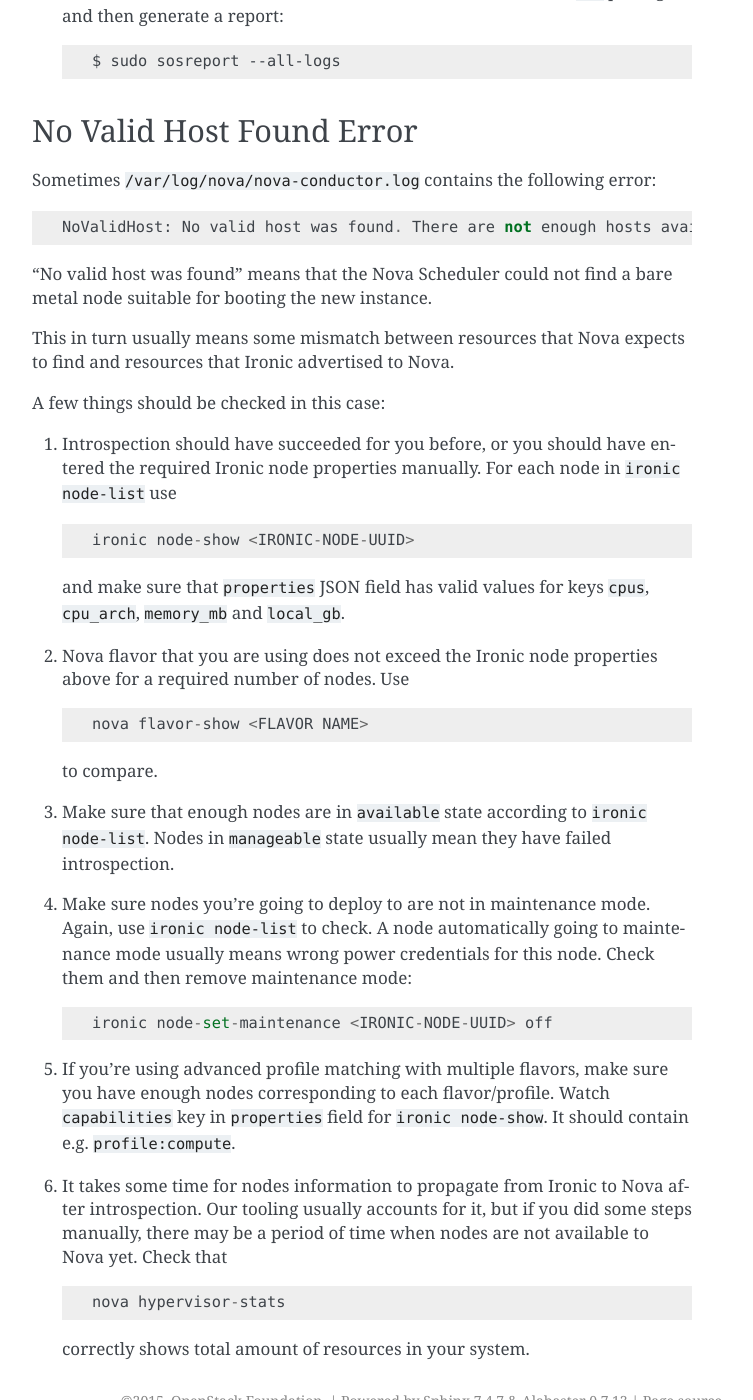
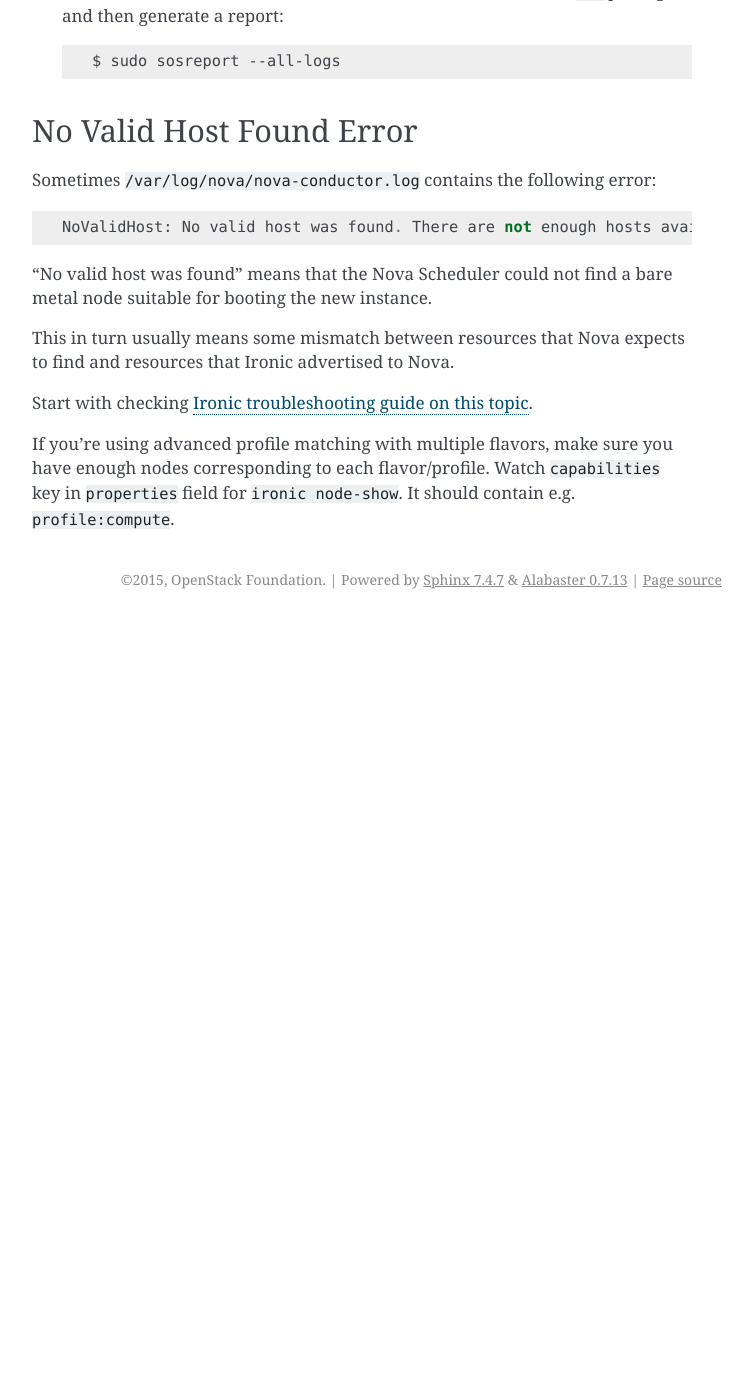
Before and after one commit to openstack-archive/tripleo-docs, a Sphinx documentation site: the page built from doc/source/troubleshooting/troubleshooting-overcloud.rst, in a window 1280 px wide and 1400 px high, scrolled down 4603 px. Shown: the whole window, without its empty margins (388-1141 px from the left). Built offline with Sphinx 7.4.7, drawn with Linux system fonts in a browser that asks for light colours; after the commit the page ends 5222 px from its top, so only the background shows below that.

Commit message:
Link to ironic docs on "no valid host found" instead of duplicating them
Only keep tripleo-specific information about profile matching.

Change-Id: Ieec8cf9dc94e6a9d85c6d5b6cccfa9965e5f15b3

```diff
--- a/doc/source/troubleshooting/troubleshooting-overcloud.rst
+++ b/doc/source/troubleshooting/troubleshooting-overcloud.rst
@@ -243,48 +243,10 @@
 This in turn usually means some mismatch between resources that Nova expects
 to find and resources that Ironic advertised to Nova.
 
-A few things should be checked in this case:
+Start with checking `Ironic troubleshooting guide on this topic
+<http://docs.openstack.org/developer/ironic/deploy/troubleshooting.html#nova-returns-no-valid-host-was-found-error>`_.
 
-#. Introspection should have succeeded for you before, or you should have
-   entered the required Ironic node properties manually.
-   For each node in ``ironic node-list`` use
-   ::
-
-    ironic node-show <IRONIC-NODE-UUID>
-
-   and make sure that ``properties`` JSON field has valid values for keys
-   ``cpus``, ``cpu_arch``, ``memory_mb`` and ``local_gb``.
-
-#. Nova flavor that you are using does not exceed the Ironic node properties
-   above for a required number of nodes. Use
-   ::
-
-    nova flavor-show <FLAVOR NAME>
-
-   to compare.
-
-#. Make sure that enough nodes are in ``available`` state according to
-   ``ironic node-list``. Nodes in ``manageable`` state usually mean they
-   have failed introspection.
-
-#. Make sure nodes you're going to deploy to are not in maintenance mode.
-   Again, use ``ironic node-list`` to check. A node automatically going to
-   maintenance mode usually means wrong power credentials for this node. Check
-   them and then remove maintenance mode::
-
-    ironic node-set-maintenance <IRONIC-NODE-UUID> off
-
-#. If you're using advanced profile matching with multiple flavors, make sure
-   you have enough nodes corresponding to each flavor/profile. Watch
-   ``capabilities`` key in ``properties`` field for ``ironic node-show``.
-   It should contain e.g. ``profile:compute``.
-
-#. It takes some time for nodes information to propagate from Ironic to Nova
-   after introspection. Our tooling usually accounts for it, but if you did
-   some steps manually, there may be a period of time when nodes are not
-   available to Nova yet. Check that
-   ::
-
-    nova hypervisor-stats
-
-   correctly shows total amount of resources in your system.
+If you're using advanced profile matching with multiple flavors, make sure
+you have enough nodes corresponding to each flavor/profile. Watch
+``capabilities`` key in ``properties`` field for ``ironic node-show``.
+It should contain e.g. ``profile:compute``.
```
